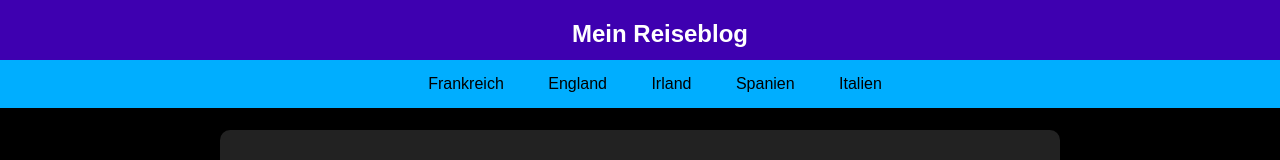
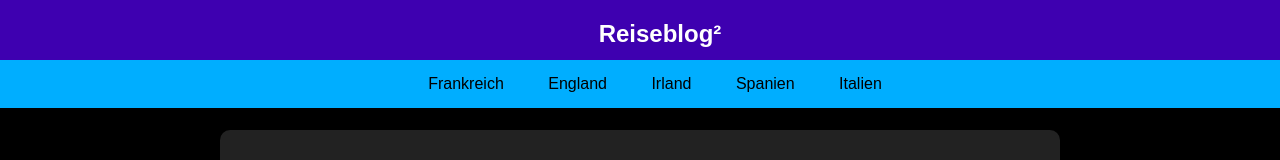
Before and after one commit to rosaWal23/rosawal23.github.com, a plain HTML site: page index.html in a window 1280 px wide. Shown: the top 160 px of the page. Drawn offline with Linux system fonts and the light colour scheme.

Commit message:
Update index.html

```diff
--- a/index.html
+++ b/index.html
@@ -4,12 +4,12 @@
 <head>
     <meta charset="UTF-8">
     <meta name="viewport" content="width=device-width, initial-scale=1.0">
-    <title>Reiseblog</title>
+    <title>Reiseblog²</title>
     <link rel="stylesheet" href="styles.css">
 </head>
 
 <body>
-    <header>Mein Reiseblog</header>
+    <header>Reiseblog²</header>
     <nav>
         <a href="#Frankreich">Frankreich</a>
         <a href="#England">England</a>
```
